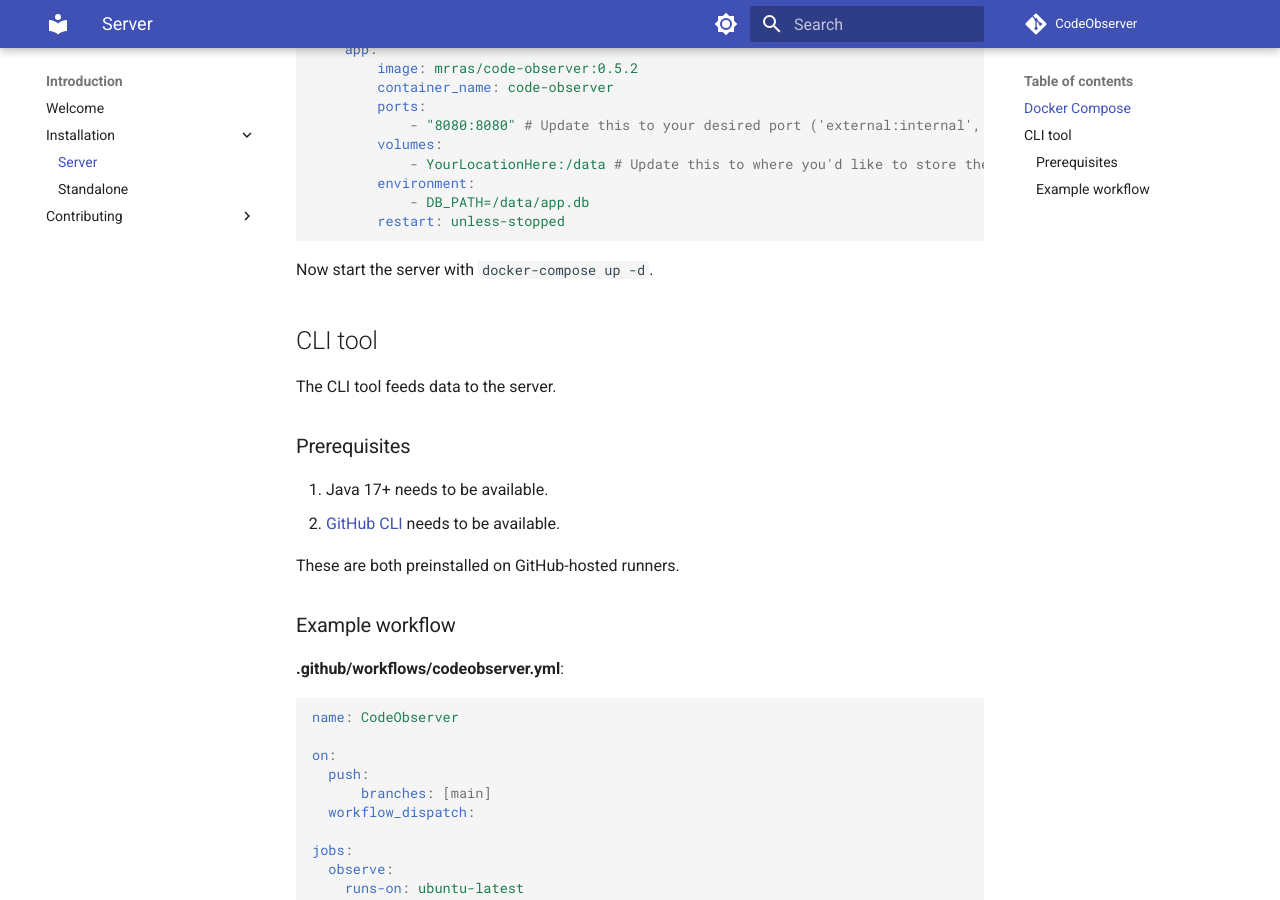
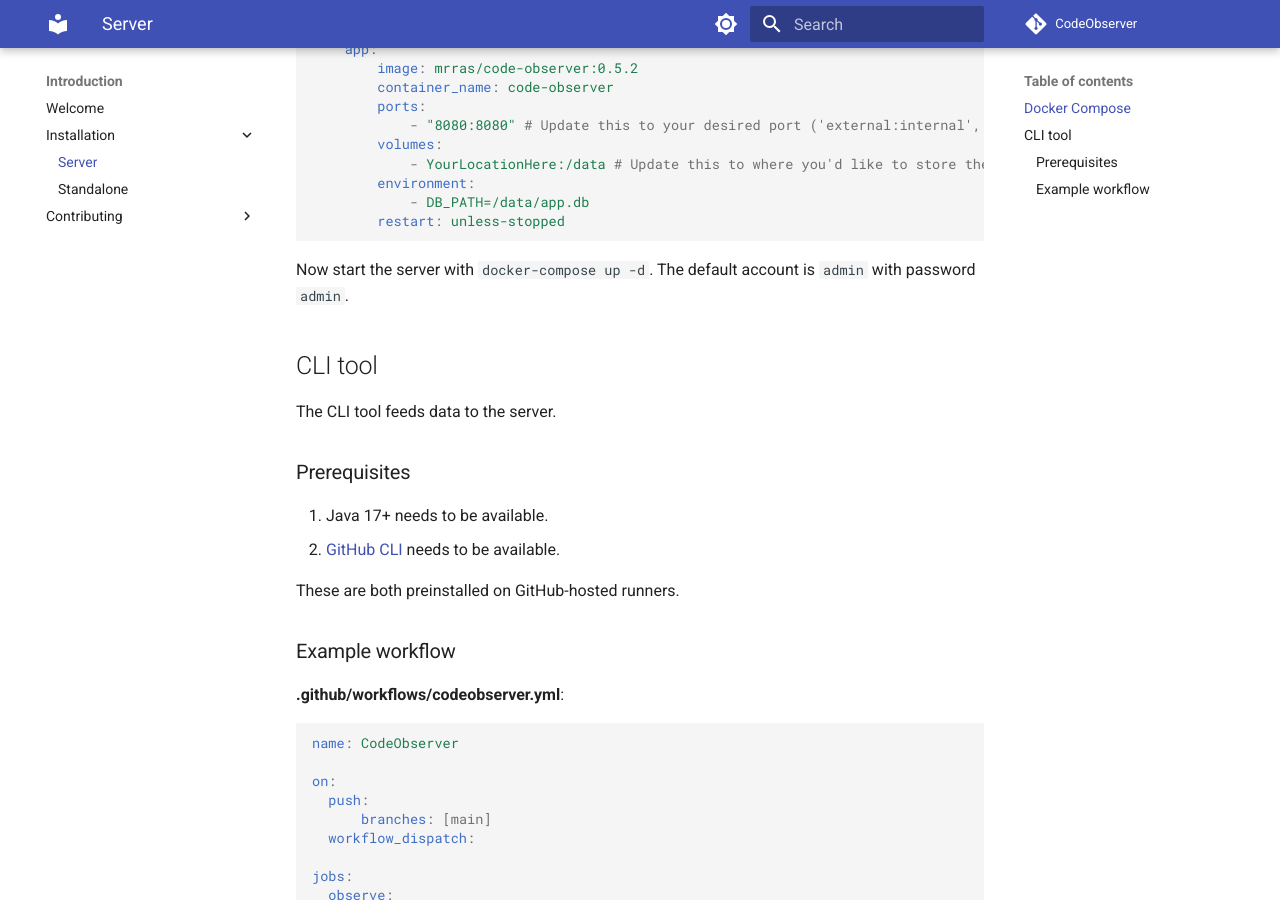
Before and after one commit to jacobras/CodeObserver, an MkDocs documentation site: the page built from docs/introduction/installating_server.md, in a window 1280 px wide and 900 px high, scrolled down 362 px. Built offline with MkDocs 1.6.1 and Material for MkDocs 9.7.7, drawn with Linux system fonts in a browser that asks for light colours; comment, search, counter and statistics services are not loaded.

Commit message:
Mention default admin account in installation doc

````diff
--- a/docs/introduction/installating_server.md
+++ b/docs/introduction/installating_server.md
@@ -20,7 +20,7 @@
         restart: unless-stopped
 ```
 
-Now start the server with `docker-compose up -d`.
+Now start the server with `docker-compose up -d`. The default account is `admin` with password `admin`.
 
 ## CLI tool
 
````
